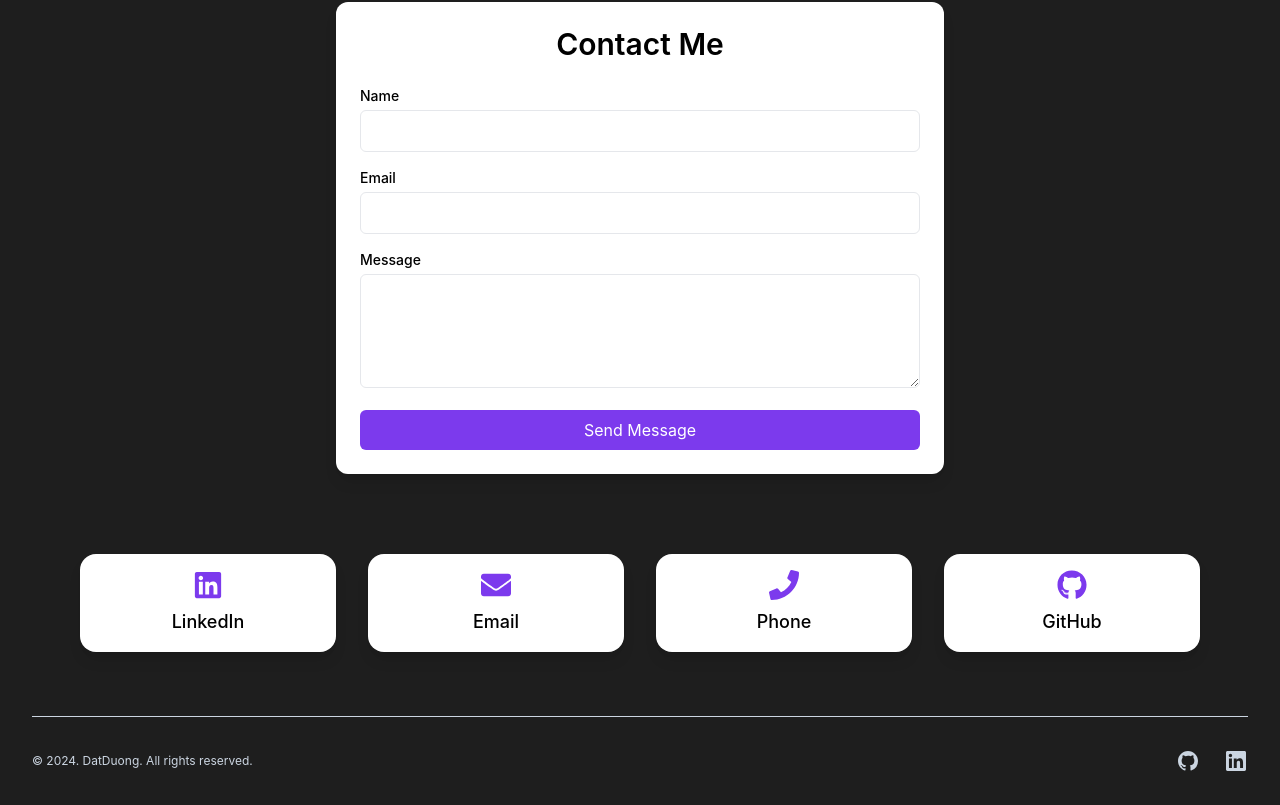
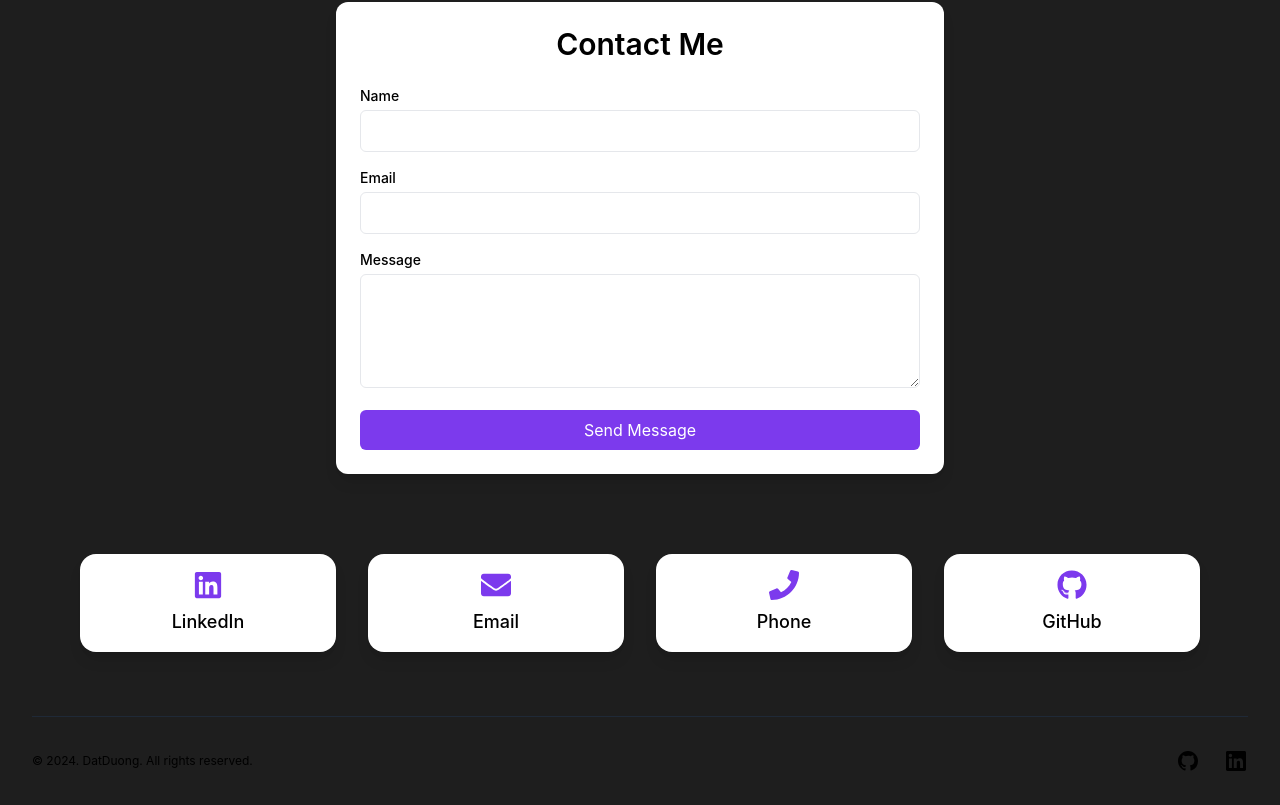
Before and after one commit to Git-DanD/dand-portfolio, a React (Create React App) app: page / in a window 1280 px wide. Shown: the part 982-1787 px from the top of the page. Built offline with nearby package versions, Linux system fonts and the light colour scheme.

Commit message:
fixed background colour and texts

```diff
--- a/src/Components/ExperienceEducation.js
+++ b/src/Components/ExperienceEducation.js
@@ -2,17 +2,28 @@ import React from "react";
 
 const ExperienceEducation = () => {
   const experience = [
-    { role: "Fulfillment Worker", company: "Current Employer", year: "Present" },
+    {
+      role: "Fulfillment Worker",
+      company: "Current Employer",
+      year: "Present",
+    },
     { role: "Baker’s Assistant", company: "Bakery", year: "Previous" },
     { role: "Surf Club Waiter", company: "Surf Club", year: "Previous" },
   ];
 
   const education = [
-    { degree: "Bachelor's in IT (with distinction)", institution: "Your University", year: "Graduated" },
+    {
+      degree: "Bachelor's in IT (with distinction)",
+      institution: "Your University",
+      year: "Graduated",
+    },
   ];
 
   return (
-    <section id="experience-education" className="p-8 dark:bg-gray-100 dark:text-gray-800">
+    <section
+      id="experience-education"
+      className="p-8 dark:bg-gray-100 dark:text-gray-800"
+    >
       <div className="container mx-auto text-center">
         <h2 className="text-3xl font-semibold dark:text-violet-600 mb-6">
           Experience & Education
@@ -23,9 +34,14 @@ const ExperienceEducation = () => {
           <h3 className="text-2xl font-medium mb-4">Experience</h3>
           <div className="space-y-4">
             {experience.map((exp, index) => (
-              <div key={index} className="p-4 bg-white shadow-lg rounded-xl dark:bg-gray-200">
+              <div
+                key={index}
+                className="p-4 bg-white shadow-lg rounded-xl dark:bg-gray-200"
+              >
                 <p className="text-lg font-semibold">{exp.role}</p>
-                <p className="text-sm">{exp.company} | {exp.year}</p>
+                <p className="text-sm">
+                  {exp.company} | {exp.year}
+                </p>
               </div>
             ))}
           </div>
@@ -36,9 +52,14 @@ const ExperienceEducation = () => {
           <h3 className="text-2xl font-medium mb-4">Education</h3>
           <div className="space-y-4">
             {education.map((edu, index) => (
-              <div key={index} className="p-4 bg-white shadow-lg rounded-xl dark:bg-gray-200">
+              <div
+                key={index}
+                className="p-4 bg-white shadow-lg rounded-xl dark:bg-gray-200"
+              >
                 <p className="text-lg font-semibold">{edu.degree}</p>
-                <p className="text-sm">{edu.institution} | {edu.year}</p>
+                <p className="text-sm">
+                  {edu.institution} | {edu.year}
+                </p>
               </div>
             ))}
           </div>
--- a/src/Components/Footer.js
+++ b/src/Components/Footer.js
@@ -2,10 +2,10 @@ import React from "react";
 
 const Footer = () => {
   return (
-    <footer className="#1e1e1e">
+    <footer className="dark:bg-gray-100">
       <div className="mx-auto max-w-screen-xl px-4 pb-8 pt-8 sm:px-6 lg:px-8">
-        <div className="border-t border-slate-300 pt-8 sm:flex sm:items-center sm:justify-between">
-          <p className="flex flex-wrap justify-center gap-4 text-xs text-slate-300 lg:justify-end">
+        <div className="border-t border-gray-800 pt-8 sm:flex sm:items-center sm:justify-between">
+          <p className="flex flex-wrap justify-center gap-4 text-xs dark:text-gray-800 lg:justify-end">
             &copy; 2024. DatDuong. All rights reserved.
           </p>
 
@@ -15,7 +15,7 @@ const Footer = () => {
                 href="https://github.com/Git-DanD"
                 rel="noreferrer"
                 target="_blank"
-                className="text-slate-300 transition hover:opacity-75"
+                className="dark:text-gray-800 transition hover:opacity-75"
               >
                 <span className="sr-only">GitHub</span>
 
@@ -39,7 +39,7 @@ const Footer = () => {
                 href="https://www.linkedin.com/in/dat-tan-duong/"
                 rel="noreferrer"
                 target="_blank"
-                className="text-slate-300 transition hover:opacity-75"
+                className="dark:text-gray-800 transition hover:opacity-75"
               >
                 <span className="sr-only">LinkedIn</span>
 
```
